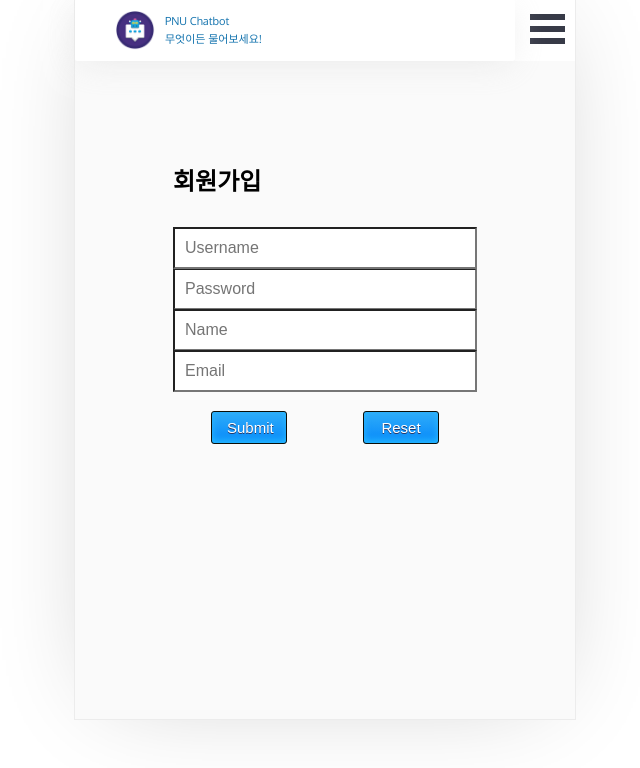
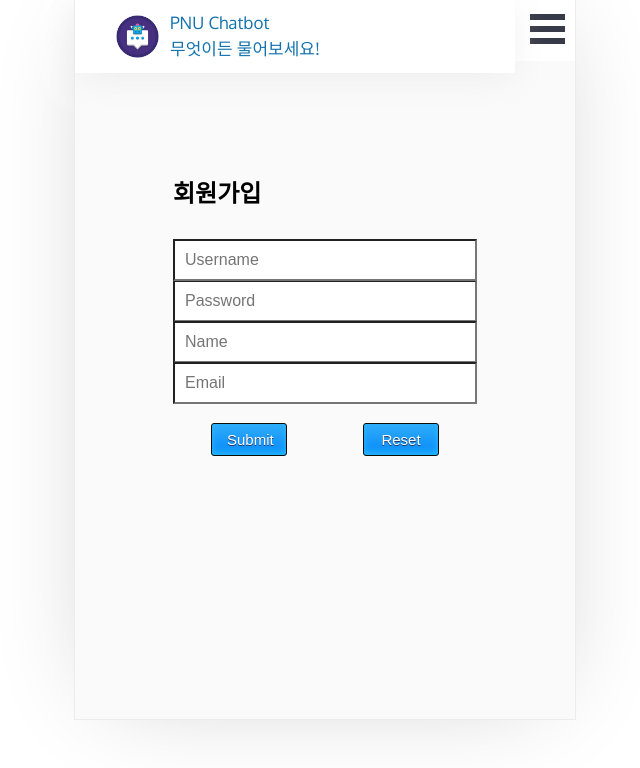
Before and after one commit to pnu-004-team1/Chatbot_front, a Vue app: page /#/Sign in a window 1280 px wide. Shown: the top 768 px of the page, without its empty margins (640-1280 px from the left). Built offline with nearby package versions, Linux system fonts and the light colour scheme.

Commit message:
메세지 UI 와 Header부분 수정

```diff
--- a/src/common/css/base.css
+++ b/src/common/css/base.css
@@ -57,14 +57,14 @@ body .chatHeader > .BackBtn {
 body .chatHeader > .headerTitle {
     display: flex;
     align-items: center;
-    font-size: 12px;
+    font-size: 23px;
     color: #1373AE;
 }
 
 body .chatHeader > .MenuBtn {
     position: absolute;
     float: right;
-    font-size: 13px;
+    font-size: 17px;
     width: 50px;
     height: 56px;
     line-height: 53px;
@@ -96,10 +96,12 @@ body .chatHeader > .headerTitle > .NameIcon {
     /* width: 28px;
     height: 28px;
     line-height: 28px; */
-    width: 40px;
-    height: 40px;
-    line-height: 40px;
-    border-radius: 50%;
+    width: auto;
+    height: 45px;
+    margin-left: auto;
+    margin-right: auto;
+    /* line-height: 40px; */
+    /* border-radius: 50%; */
     /* border: 1px solid #3699f6; */
     text-align: center;
     flex: none;
@@ -111,7 +113,7 @@ body .chatHeader > .headerTitle > .Txt {
 }
 
 body .chatHeader > .headerTitle > .Txt > div {
-    font-size: 11px;
+    font-size: 17px;
     margin: 2px 0;
 }
 
@@ -128,7 +130,7 @@ body .chatSend > .errorTxt {
     left: 0;
     right: 0;
     background-color: #fb5c5c;
-    font-size: 12px;
+    font-size: 15px;
     padding: 7px;
     color: #fff;
     text-align: center;
@@ -139,7 +141,7 @@ body .chatSend > .sendText {
     height: 48px;
     padding-right: 55px;
     padding-left: 20px;
-    font-size: 12px;
+    font-size: 15px;
     color: #6f6f6f;
     display: block;
     width: calc(100% - 75px);
@@ -205,13 +207,13 @@ body .chatContent .chat-column {
 }
 
 body .chatContent .chat-column > .item > .chat-icon {
-    width: 25px;
-    height: 25px;
+    width: 30px;
+    height: 30px;
     line-height: 25px;
     background-color: #0099F6;
     border-radius: 50%;
     text-align: center;
-    font-size: 12px;
+    font-size: 15px;
     color: #fff;
     font-weight: 600;
     margin-right: 13px;
@@ -221,7 +223,7 @@ body .chatContent .chat-column > .item > .chat-icon {
 body .chatContent .chat-column > .item > .chat-message {
     background-color: #3699f6;
     color: #fff;
-    font-size: 12px;
+    font-size: 20px;
     padding: 10px;
     border-radius: 10px;
     line-height: 20px;
--- a/src/components/chat/Chat.vue
+++ b/src/components/chat/Chat.vue
@@ -6,11 +6,11 @@
           <a href="#" class="BackBtn"><i class="fa fa-angle-left" aria-hidden="true"></i></a>
         <div class="headerTitle">
             <!-- <div class="NameIcon">SA</div> -->
-          <img class="NameIcon" src="../../common/images/logo.png"/>
-            <div class="Txt">
-              <div>PNU Chatbot</div>
+          <img class="NameIcon" src="../../common/images/logo2.png"/>
+            <!-- <div class="Txt">
+              <div><strong>PNU Chatbot</strong></div>
               <div>무엇이든 물어보세요!</div>
-            </div>
+            </div> -->
         </div>
         </div>
         <!-- END : chatHeader -->
--- a/src/components/chat/Message.vue
+++ b/src/components/chat/Message.vue
@@ -1,7 +1,7 @@
 <template>
     <div class="chat-column" v-bind:class="this.item.from">
         <div class="item">
-            <div class="chat-icon" v-show="icon">{{this.item.from}}</div>
+            <img class="chat-icon" v-show="icon"  src="../../common/images/logo.png"/>
         </div>
         <div class="item">
             <div class="chat-message">{{this.item.text}}</div>
```
